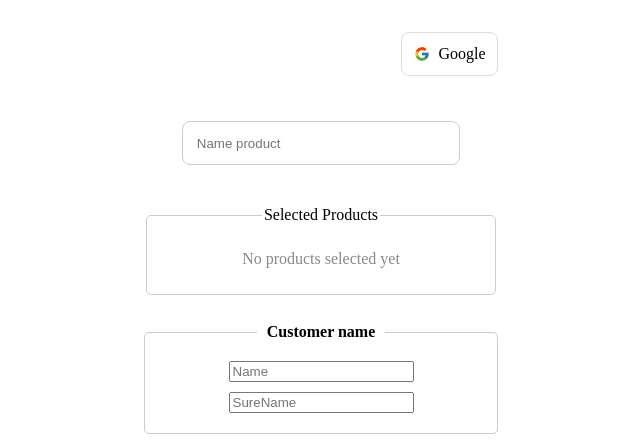
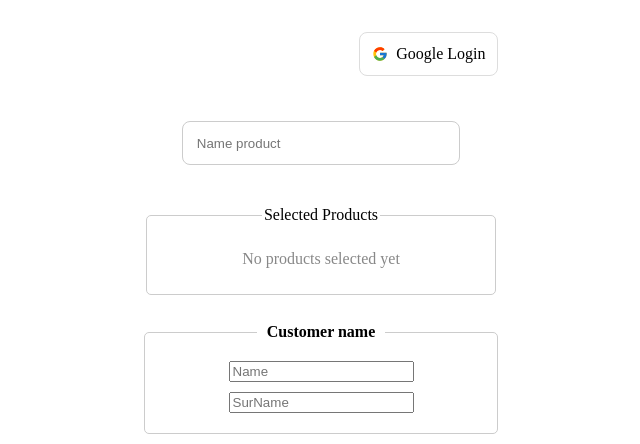
Before and after one commit to MrzWolffy/Order-management, a React (Vite) app: page / in a window 1280 px wide. Shown: the top 444 px of the page, without its empty margins (319-959 px from the left). Built offline with nearby package versions, Linux system fonts and the light colour scheme.

Commit message:
fix some UI

```diff
--- a/src/App.css
+++ b/src/App.css
@@ -3,6 +3,12 @@
   margin: 0 auto;
   padding: 2rem;
   text-align: center;
+}
+
+.auth-section {
+  display: flex;
+  gap: 1rem;
+  align-items: center;
 }
 
 .logo {
--- a/src/App.tsx
+++ b/src/App.tsx
@@ -9,7 +9,7 @@ type ProductMap = {
 };
 
 function App() {
-  const { sheetData, readSheetData, loading, handleAuthClick, updateProductQuantities, status } = useSheetApi();
+  const { sheetData, readSheetData, loading, handleAuthClick, handleSignoutClick, updateProductQuantities, isAuthorized } = useSheetApi();
   const [search, setSearch] = useState("");
   const [filteredRows, setFilteredRows] = useState<string[][]>([]);
   const [selectedProducts, setSelectedProducts] = useState<ProductMap>({});
@@ -176,16 +176,24 @@ function App() {
 
   return (
     <div className="container">
-      <button onClick={handleAuthClick} className="auth-btn">
-        <img src={googleLogo} className="logo" alt="Google logo" />
-        Google
-      </button>
-
-      {status && (
-        <div className="status-message">
-          Status: {status}
-        </div>
-      )}
+      <div className="auth-section">
+        {!isAuthorized ? (
+          <button onClick={handleAuthClick} className="auth-btn">
+            <img src={googleLogo} className="logo" alt="Google logo" />
+            Google Login
+          </button>
+        ) : (
+          <>
+            <button
+              onClick={handleSignoutClick}
+              className="auth-btn"
+              style={{ backgroundColor: '#dc3545', color: 'white' }}
+            >
+              Logout
+            </button>
+          </>
+        )}
+      </div>
       <form onSubmit={(e) => e.preventDefault()} className="search-form">
         <div className="search-wrapper">
           <input
@@ -278,7 +286,7 @@ function App() {
         <fieldset className="name-container">
           <legend>Customer name</legend>
           <input type="text" placeholder="Name" ref={nameRef} />
-          <input type="text" placeholder="SureName" ref={surnameRef} />
+          <input type="text" placeholder="SurName" ref={surnameRef} />
         </fieldset>
         <fieldset className="address-container">
           <legend>Address</legend>
--- a/src/sheetApi.tsx
+++ b/src/sheetApi.tsx
@@ -140,6 +140,7 @@ const handleAuthClick = useCallback(() => {
       setAuthStatus("Signed out");
       setSheetData(null);
       setStatus("");
+      setStatus("Logged out successfully");
     }
   }, []);
 
@@ -380,7 +381,9 @@ const handleAuthClick = useCallback(() => {
     readSheetData,
     loading,
     handleAuthClick,
+    handleSignoutClick,
     updateProductQuantities,
-    status
+    status,
+    isAuthorized,
   }
 }
```
